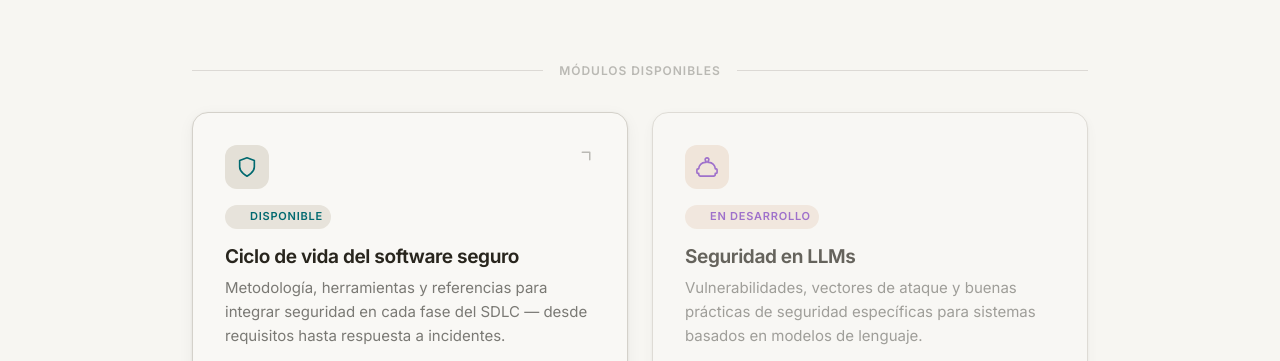
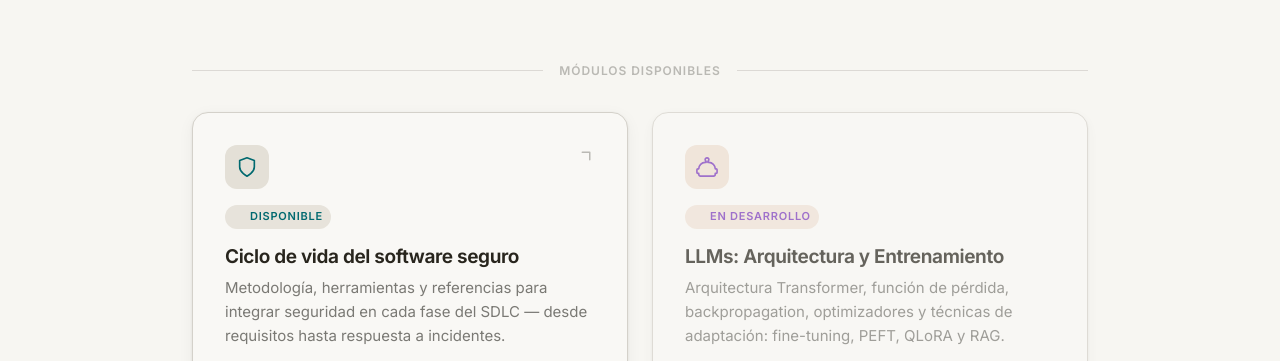
Before and after one commit to LauraLasso/LauraLasso.github.io, a plain HTML site: page index.html in a window 1280 px wide. Shown: the part 389-750 px from the top of the page. Drawn offline with Linux system fonts and the light colour scheme.

Commit message:
Update index.html

```diff
--- a/index.html
+++ b/index.html
@@ -488,8 +488,8 @@
         En desarrollo
       </div>
       <div class="card-body">
-        <h2>Seguridad en LLMs</h2>
-        <p>Vulnerabilidades, vectores de ataque y buenas prácticas de seguridad específicas para sistemas basados en modelos de lenguaje.</p>
+        <h2>LLMs: Arquitectura y Entrenamiento</h2>
+        <p>Arquitectura Transformer, función de pérdida, backpropagation, optimizadores y técnicas de adaptación: fine-tuning, PEFT, QLoRA y RAG.</p>
       </div>
       <span class="coming-soon-badge">
         <svg width="11" height="11" viewBox="0 0 24 24" fill="none" stroke="currentColor" stroke-width="2" stroke-linecap="round" stroke-linejoin="round">
```
